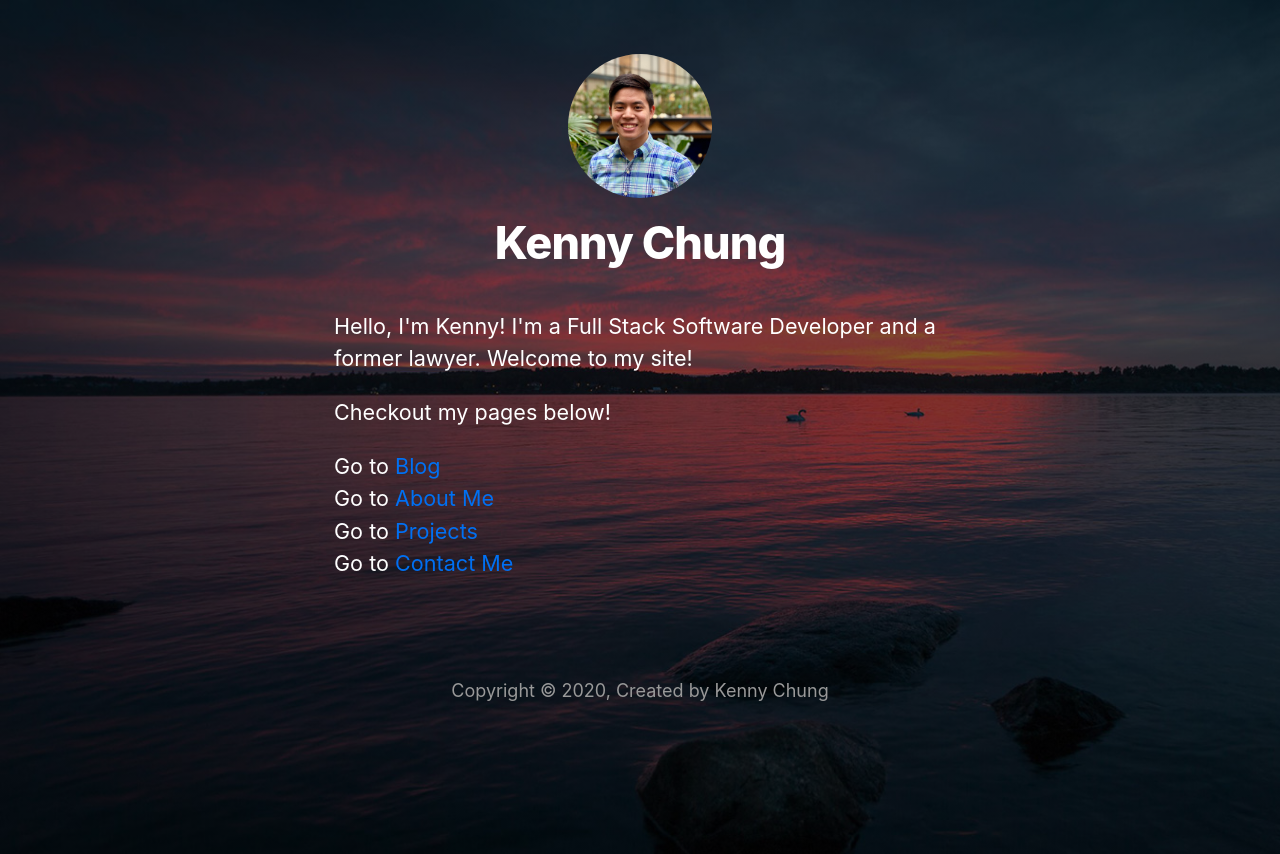
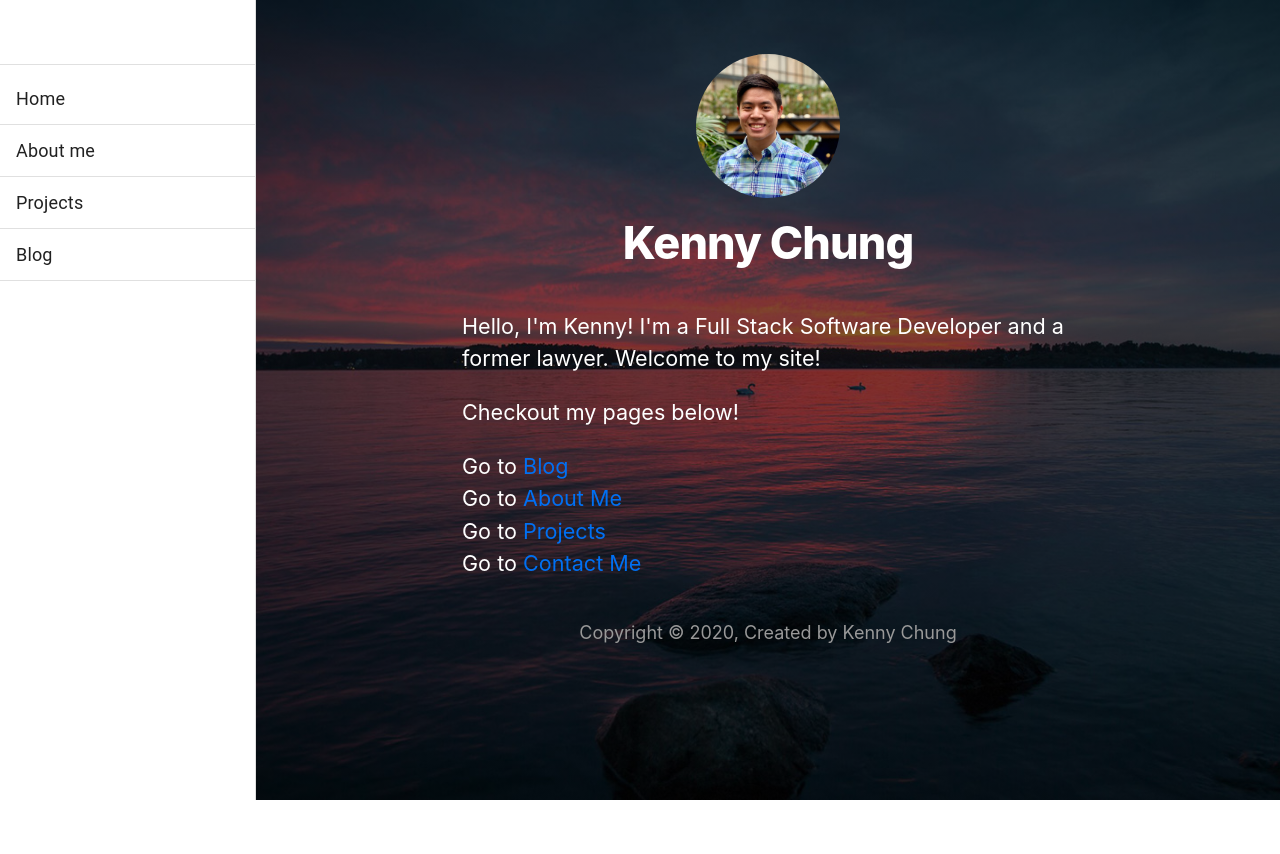
Before and after one commit to Kenny-Gin1/kennychung-portfolio, a Next.js app: page / in a window 1280 px wide. After the commit the page ends 800 px from the top, so only its background shows below. Built offline with nearby package versions, Linux system fonts and the light colour scheme.

Commit message:
added a sidebar to the page, still needs some styling and routing

```diff
--- a/components/layout.js
+++ b/components/layout.js
@@ -3,12 +3,17 @@ import styles from './styles/layout.module.css'
 import utilStyles from './styles/utils.module.css'
 import Link from 'next/link'
 import Footer from './footer'
+import Sidebar from './sidebar'
 
 const name = 'Kenny Chung'
 export const siteTitle = "Kenny's Portfolio"
 
 export default function Layout({ children, home }) {
   return (
+    <div className={styles.fullContainer}>
+    <div>
+    <Sidebar />
+    </div>
     <div className={`${styles.container}`}>
       <Head>
         <link rel="icon" href="/favicon.ico" />
@@ -56,10 +61,10 @@ export default function Layout({ children, home }) {
       </header>
       <main>
         {children}
-        <br />
-        <br />
-        <Footer />
       </main>
+      <footer>
+      <Footer />
+      </footer>
       {!home && (
         <div className={styles.backToHome}>
           <Link href="/">
@@ -68,5 +73,5 @@ export default function Layout({ children, home }) {
         </div>
       )}
     </div>
-  )
+  </div>)
 }
--- a/components/sidebar.js
+++ b/components/sidebar.js
@@ -1,6 +1,57 @@
-export function Sidebar () {
-    return (
-    <>
+import React from 'react';
+import { makeStyles } from '@material-ui/core/styles';
+import Drawer from '@material-ui/core/Drawer';
+import List from '@material-ui/core/List';
+import Divider from '@material-ui/core/Divider';
+import ListItem from '@material-ui/core/ListItem';
+import ListItemIcon from '@material-ui/core/ListItemIcon';
+import ListItemText from '@material-ui/core/ListItemText';
+import HomeIcon from '@material-ui/icons/Home'
 
-    </>)
+const drawerWidth = '20vw';
+
+const useStyles = makeStyles((theme) => ({
+  root: {
+    display: 'flex',
+  },
+  drawer: {
+    width: drawerWidth,
+  },
+  drawerPaper: {
+    width: drawerWidth,
+    backgroundColor: 'white',
+  },
+  // necessary for content to be below app bar
+  toolbar: theme.mixins.toolbar,
+  content: {
+    backgroundColor: theme.palette.background.default,
+    padding: theme.spacing(3),
+  },
+}));
+
+export default function SideBar() {
+  const classes = useStyles();
+
+  return (
+    <div className={classes.root}>
+      <Drawer
+        className={classes.drawer}
+        variant="permanent"
+        classes={{
+          paper: classes.drawerPaper,
+        }}
+        anchor="left"
+      >
+        <div className={classes.toolbar} />
+        <Divider />
+        <List>
+          {['Home', 'About me', 'Projects', 'Blog'].map((text, index) => (
+            <ListItem button divider key={text}>
+              <ListItemText primary={text} />
+            </ListItem>
+          ))}
+        </List>
+      </Drawer>
+    </div>
+  );
 }
--- a/components/styles/global.css
+++ b/components/styles/global.css
@@ -7,6 +7,8 @@ body {
   line-height: 1.6;
   font-size: 18px;
   color: white;
+  display: flex;
+  justify-content: center;
 
 }
 
--- a/components/styles/layout.module.css
+++ b/components/styles/layout.module.css
@@ -1,3 +1,7 @@
+.fullContainer {
+  display: flex;
+}
+
 .container {
     max-width: 36rem;
     padding: 0 1rem;
@@ -5,10 +9,15 @@
     margin-top: 3rem;
   }
 
-  .header, .footer {
+  .header {
     display: flex;
     flex-direction: column;
     align-items: center;
+  }
+
+  .footer {
+    display: flex;
+    justify-content: center;
   }
 
   .headerImage {
--- a/package.json
+++ b/package.json
@@ -8,6 +8,8 @@
     "start": "next start"
   },
   "dependencies": {
+    "@material-ui/core": "^4.10.1",
+    "@material-ui/icons": "^4.9.1",
     "date-fns": "^2.14.0",
     "fs": "0.0.1-security",
     "gray-matter": "^4.0.2",
```
Also changed, not shown: 1 other file (tests, documents, lock files or other folders).
